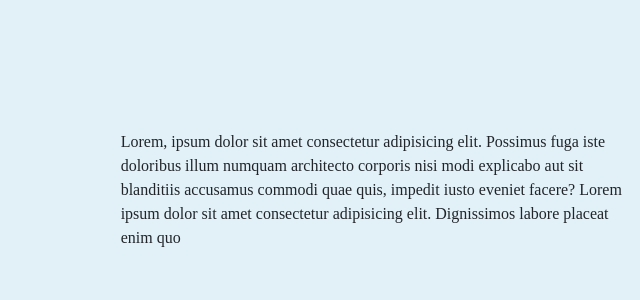
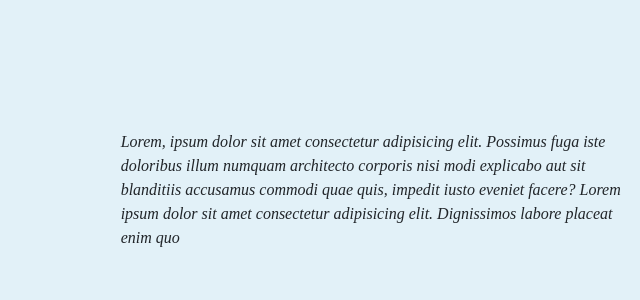
Before and after one commit to nadiamoon/root-coder-comercio-luna-, a website: page index.html in a window 1280 px wide. Shown: the part 913-1213 px from the top of the page, 640-1280 px from the left. Drawn offline with nearby package versions, Linux system fonts and the light colour scheme; a script that the page names is missing; a web font is replaced by a local one.

Commit message:
ultimos detalles

```diff
--- a/index.html
+++ b/index.html
@@ -81,12 +81,12 @@
         <img width="80%" height="80%" class="rounded img-fluid" src="./img/escritorio.jpg" alt="escritorio" />
     </div>
     <div class="col-xs-12 col-sm-12 col-md-6 col-lg-6 col-xl-5">
-        <p class="text-uno">Lorem, ipsum dolor sit amet consectetur adipisicing elit. Possimus fuga iste
+        <p class="text-uno"><em>Lorem, ipsum dolor sit amet consectetur adipisicing elit. Possimus fuga iste
             doloribus
             illum numquam architecto corporis nisi modi explicabo aut sit blanditiis accusamus commodi quae
             quis,
             impedit iusto eveniet facere?
-            Lorem ipsum dolor sit amet consectetur adipisicing elit. Dignissimos labore placeat enim quo</p>
+            Lorem ipsum dolor sit amet consectetur adipisicing elit. Dignissimos labore placeat enim quo</em></p>
     </div>
     </div>
 
```
